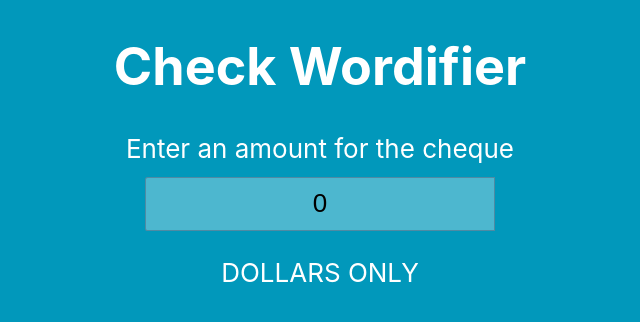
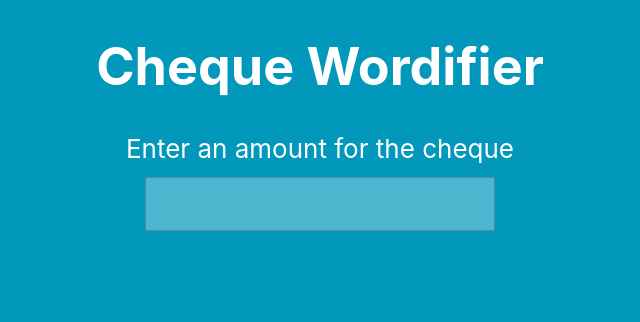
Before and after one commit to sansSpoon/hexagon-cheque, a React (Create React App) app: page / in a window 1280 px wide. Shown: the top 322 px of the page, without its empty margins (320-960 px from the left). Built offline with nearby package versions, Linux system fonts and the light colour scheme.

Commit message:
clean up typos, handle zero amount better

```diff
--- a/src/App.js
+++ b/src/App.js
@@ -7,7 +7,7 @@ class App extends Component {
 	constructor(props) {
 		super(props);
 		this.state = {
-			amount: '0',
+			amount: '',
 			one: '',
 			ten: '',
 			hun: '',
@@ -82,10 +82,20 @@ class App extends Component {
 		const dStringClean = dString.replace(/\s\s/g, ' ').trim().toUpperCase(); // This is a bit hacky, need to improve joining
 		const cString = cnt === undefined ? '' : cents(cnt.substring(0,1), cnt.substring(1,2)).toUpperCase();
 
+		let placeHolder;
+
+		if(this.state.oor === true) {
+			placeHolder = 'Maximum amount reached, please enter a lower amount';
+		} else if(this.state.amount === '0' || this.state.amount === '') {
+			placeHolder = '';
+		} else {
+			placeHolder = `${dStringClean}${cString}`;
+		}
+
 		return (
 			<div className="App">
 				<header className="App-header">
-					<h1>Check Wordifier</h1>
+					<h1>Cheque Wordifier</h1>
 				</header>
 				<main className="App-main">
 					<div>
@@ -93,7 +103,7 @@ class App extends Component {
 						<input id="amount" name="amount" type="text" value={this.state.amount} onChange={this.handleChange} />
 					</div>
 					<div className="output">
-						{ (this.state.oor === true) ? 'Maximum amount reached, please enter a lower amount' : `${dStringClean}${cString}` }
+						{ placeHolder }
 					</div>
 				</main>
 			</div>
--- a/src/logic.js
+++ b/src/logic.js
@@ -26,7 +26,7 @@ const tens = {
 	1: 'ten',
 	2: 'twenty',
 	3: 'thirty',
-	4: 'fourty',
+	4: 'forty',
 	5: 'fifty',
 	6: 'sixty',
 	7: 'seventy',
```
